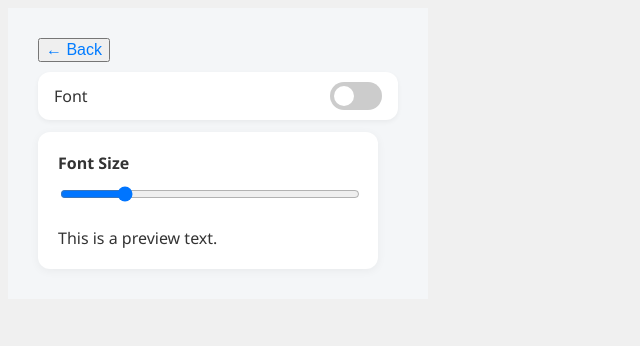
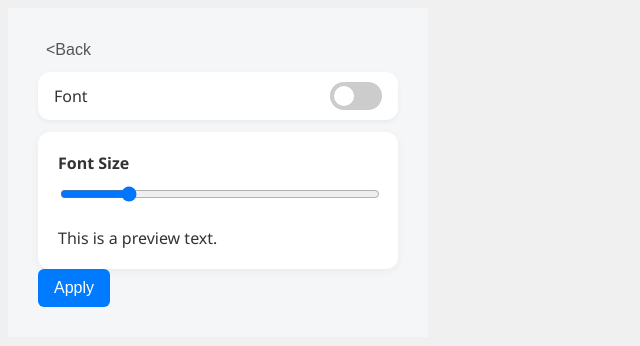
Before and after one commit to Ethan830/EmoryHacks-TeamHecker, a React (Create React App) app: page /#/font in a window 1280 px wide. Shown: the top 346 px of the page, without its empty margins (0-640 px from the left). Built offline with nearby package versions, Linux system fonts and the light colour scheme.

Commit message:
font css

```diff
--- a/src/components/BackButton/index.css
+++ b/src/components/BackButton/index.css
@@ -1,12 +1,12 @@
 .back-button {
   display: inline-block;
   font-size: 16px;
-  color: #007bff;
+  color: #84878b;
   text-decoration: none;
   margin-bottom: 10px;
   font-weight: 500;
 }
 
 .back-button:hover {
-  text-decoration: underline;
+  text-decoration: black;
 }
--- a/src/components/BackButton/index.js
+++ b/src/components/BackButton/index.js
@@ -7,7 +7,7 @@ const BackButton = () => {
 
   return (
     <button className="back-button" onClick={() => navigate("/")}>
-      &#8592; Back
+      &lt;Back
     </button>
   );
 };
--- a/src/components/Switch/index.css
+++ b/src/components/Switch/index.css
@@ -59,7 +59,7 @@
 }
 
 input:checked + .slider {
-  background-color: #2196f3;
+  background-color: #24cf60;
 }
 
 input:checked + .slider:before {
--- a/src/routes/Font/index.css
+++ b/src/routes/Font/index.css
@@ -11,8 +11,8 @@
     background-color: #fff;
     padding: 20px;
     border-radius: 12px;
-    max-width: 300px;
     box-shadow: 0 2px 10px rgba(0, 0, 0, 0.05);
+    width: 320px;
 }
 
 .font-size-container label {
@@ -34,12 +34,30 @@
 .back-button {
     display: inline-block;
     font-size: 16px;
-    color: #007bff;
+    color: #535455;
     text-decoration: none;
     margin-bottom: 10px;
     font-weight: 500;
+    border-color: transparent;
+    background-color: transparent;
 }
 
 .back-button:hover {
-    text-decoration: underline;
+    text-decoration: black;
 }
+
+.applyBtn {
+    padding: 10px 16px;
+    font-size: 16px;
+    background-color: #007bff;
+    color: #fff;
+    border: none;
+    border-radius: 6px;
+    cursor: pointer;
+    margin-right: 10px;
+    transition: background-color 0.2s;
+}
+
+.applyBtn:hover {
+    background-color: #0056b3;
+}
--- a/src/routes/Font/index.js
+++ b/src/routes/Font/index.js
@@ -11,9 +11,22 @@ const Font = () => {
     const preview = document.getElementById("previewText");
     slider.addEventListener("input", () => {
       preview.style.fontSize = slider.value + "px";
+
     });
+
   };
+  const handleApply = () => {
+    chrome.tabs.query({ active: true, currentWindow: true }, (tabs) => {
+      chrome.tabs.sendMessage(tabs[0].id, {}, (response) => {
+        if (chrome.runtime.lastError) {
+          console.error("Message failed:", chrome.runtime.lastError.message);
+        } else {
+          console.log("Message success:", response);
+        }
+      });
+    });
 
+  };
   return (
     <div class="body">
       <BackButton />
@@ -32,6 +45,9 @@ const Font = () => {
           This is a preview text.
         </div>
       </div>
+      <button className="applyBtn" onClick={handleApply}>
+        Apply
+      </button>
     </div>
   );
 };
```
